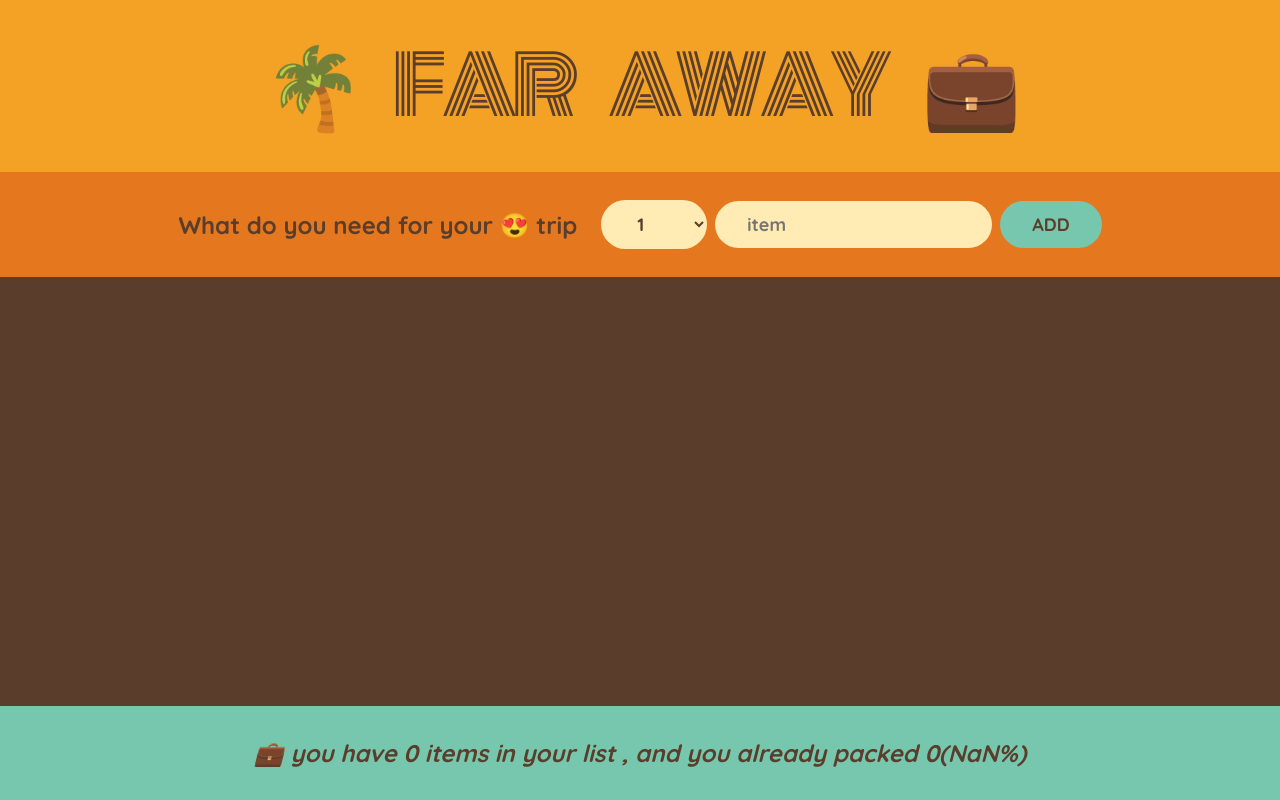
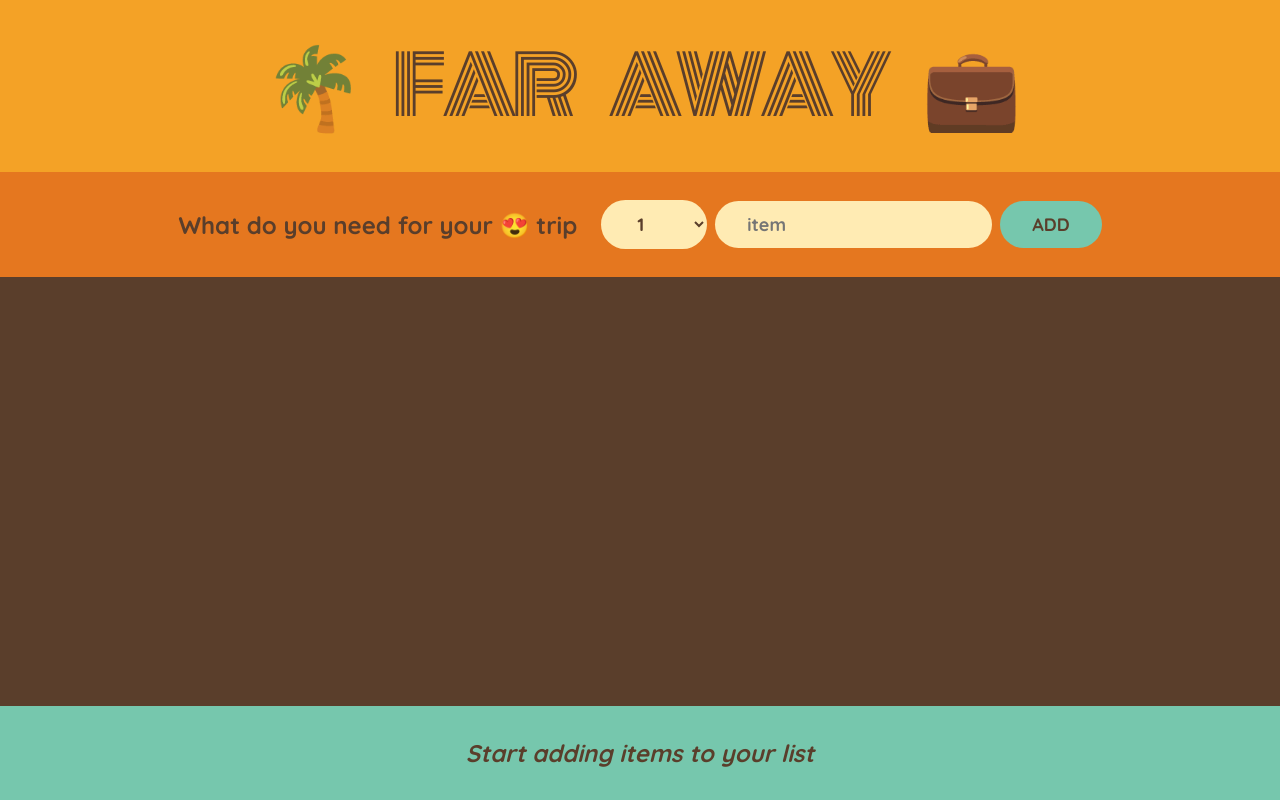
Before and after one commit to AhmedHesham303/TravelList, a React (Create React App) app: page / in a window 1280 px wide. Built offline with nearby package versions, Linux system fonts and the light colour scheme.

Commit message:
displaying when list is empty message

```diff
--- a/src/App.js
+++ b/src/App.js
@@ -106,6 +106,13 @@
   );
 }
 function Stats({ items }) {
+  if (!items.length) {
+    return (
+      <p className="stats">
+        <em>Start adding items to your list</em>
+      </p>
+    );
+  }
   const numItems = items.length;
   const packedItems = items.filter((item) => item.packed).length;
   const percentage = Math.round((packedItems / numItems) * 100);
```
